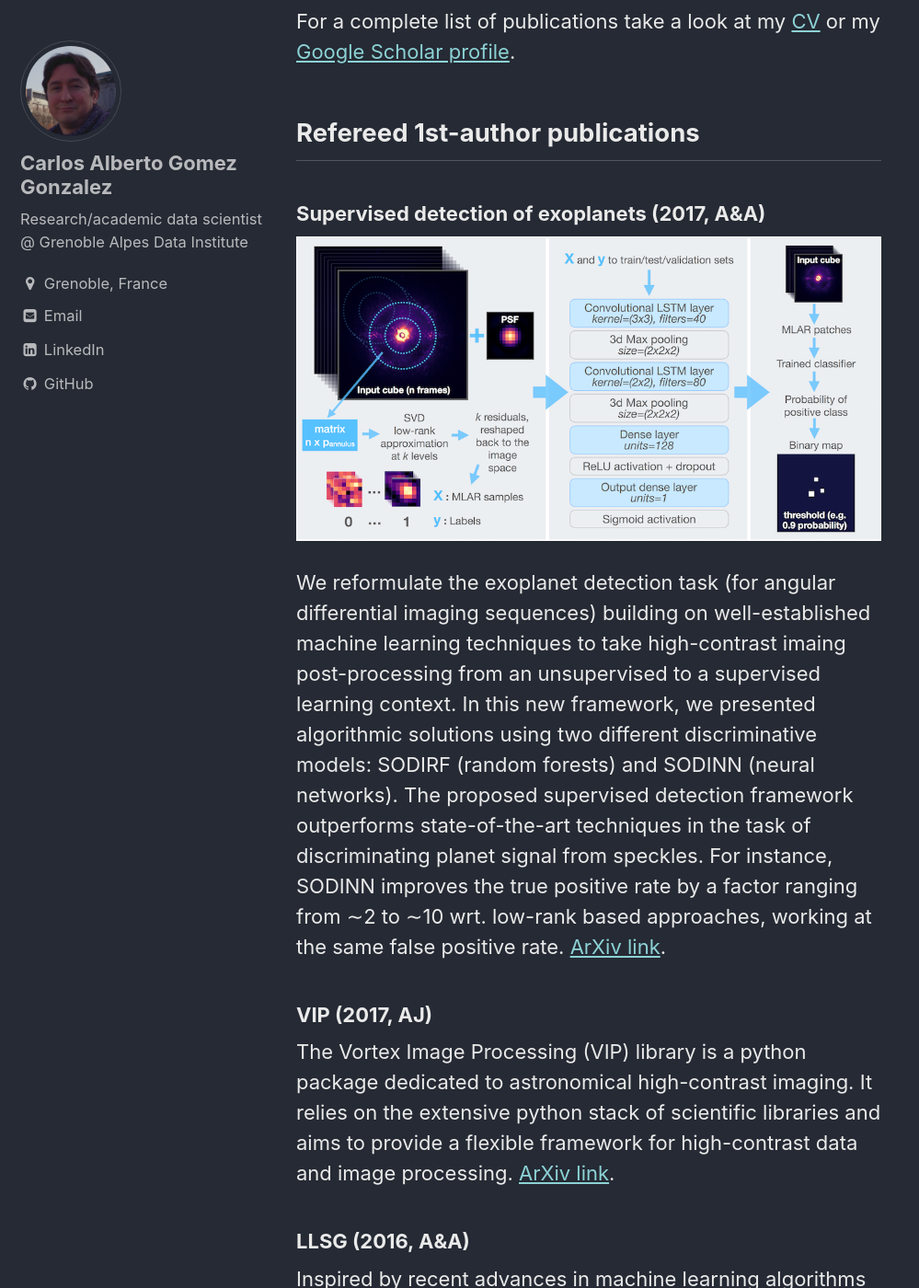
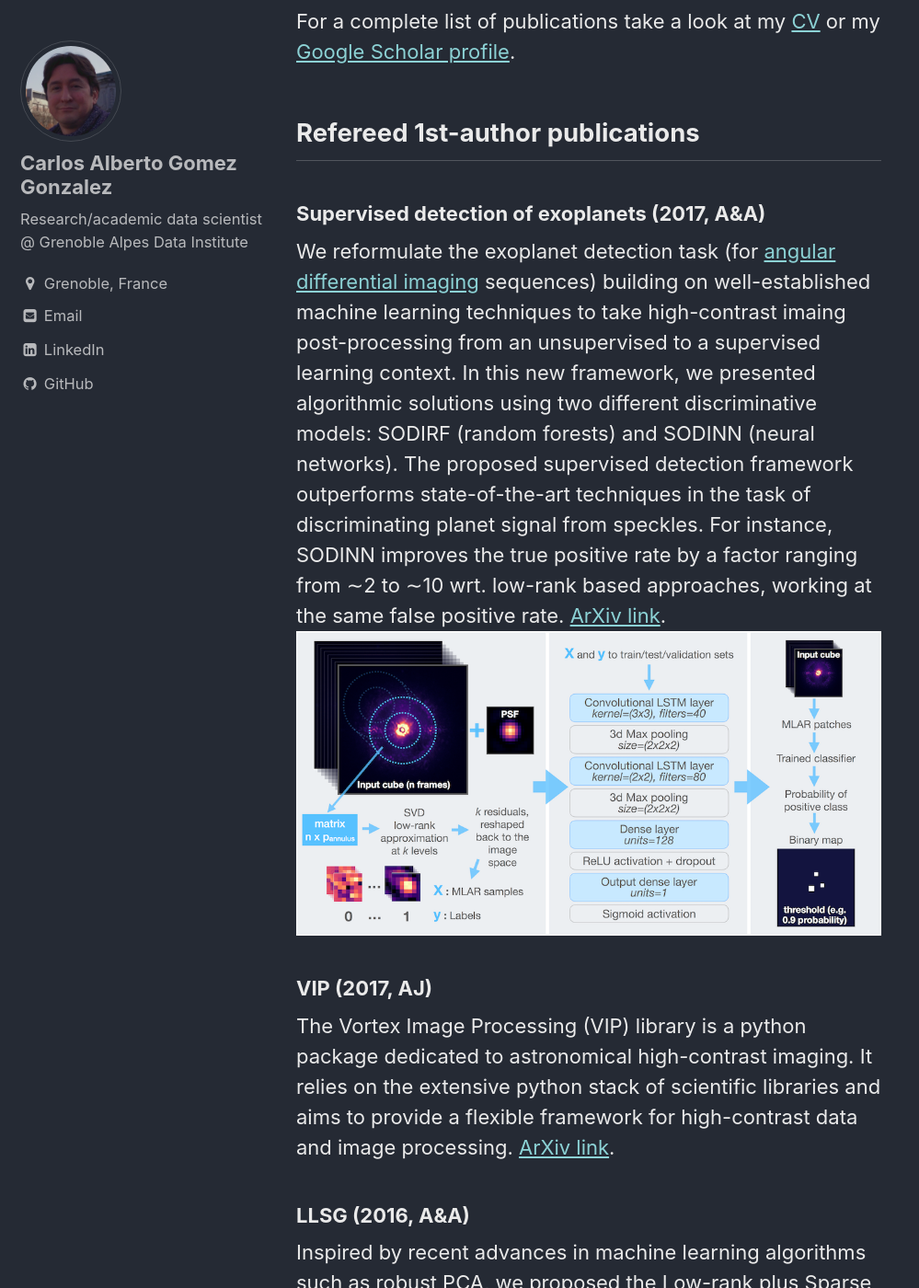
Before and after one commit to carlos-gg/carlos-gg.github.io, a Jekyll site: the page built from _pages/publications.md, in a window 1280 px wide and 1400 px high, scrolled down 350 px. Shown: the whole window at 92% size, without its empty margins (0-999 px from the left). Built offline with Jekyll 4.4.1, drawn with Linux system fonts in a browser that asks for light colours; some of the changed lines change nothing that is shown; some of the changed text lies outside the part shown.

Commit message:
no message

```diff
--- a/_includes/footer/custom.html
+++ b/_includes/footer/custom.html
@@ -1,3 +1,3 @@
 <!-- start custom footer snippets -->
-
+Copyright 2017 Carlos Alberto Gomez Gonzalez.
 <!-- end custom footer snippets -->
--- a/_pages/publications.md
+++ b/_pages/publications.md
@@ -10,9 +10,8 @@
 ## Refereed 1st-author publications
 
 ### Supervised detection of exoplanets (2017, A&A)
+We reformulate the exoplanet detection task (for [angular differential imaging](https://vimeo.com/125547220) sequences) building on well-established machine learning techniques to take high-contrast imaing post-processing from an unsupervised to a supervised learning context. In this new framework, we presented algorithmic solutions using two different discriminative models: SODIRF (random forests) and SODINN (neural networks). The proposed supervised detection framework outperforms state-of-the-art techniques in the task of discriminating planet signal from speckles. For instance, SODINN improves the true positive rate by a factor ranging from ∼2 to ∼10 wrt. low-rank based approaches, working at the same false positive rate. [ArXiv link](https://arxiv.org/abs/1712.02841).
 ![SODINN framework](/assets/images/sodinn.png)
-
-We reformulate the exoplanet detection task (for angular differential imaging sequences) building on well-established machine learning techniques to take high-contrast imaing post-processing from an unsupervised to a supervised learning context. In this new framework, we presented algorithmic solutions using two different discriminative models: SODIRF (random forests) and SODINN (neural networks). The proposed supervised detection framework outperforms state-of-the-art techniques in the task of discriminating planet signal from speckles. For instance, SODINN improves the true positive rate by a factor ranging from ∼2 to ∼10 wrt. low-rank based approaches, working at the same false positive rate. [ArXiv link](https://arxiv.org/abs/1712.02841).
 
 ### VIP (2017, AJ)
 The Vortex Image Processing (VIP) library is a python package dedicated to astronomical high-contrast imaging. It relies on the extensive python stack of scientific libraries and aims to provide a flexible framework for high-contrast data and image processing. [ArXiv link](https://arxiv.org/abs/1705.06184).
@@ -20,7 +19,7 @@
 ### LLSG (2016, A&A)
 Inspired by recent advances in machine learning algorithms such as robust PCA, we proposed the Low-rank plus Sparse plus Gaussian noise (LLSG) decomposition of [angular differential imaging](https://vimeo.com/125547220) sequences. [ArXiv link](https://arxiv.org/abs/1602.08381).
 
----
 
 ## PhD Thesis
 _Advanced data processing for high-contrast imaging-Pushing exoplanet direct detection limits with machine learning_. 2017, Université de Liège. Supervisors: Prof. Jean Surdej, Prof. Marc Van Droogenbroeck and Dr. Olivier Absil. [ORBi link](http://orbi.ulg.ac.be/handle/2268/214337).
+![Thesis](/assets/images/thesis.jpg)
```
Also changed, not shown: assets/images/thesis.jpg (added).
